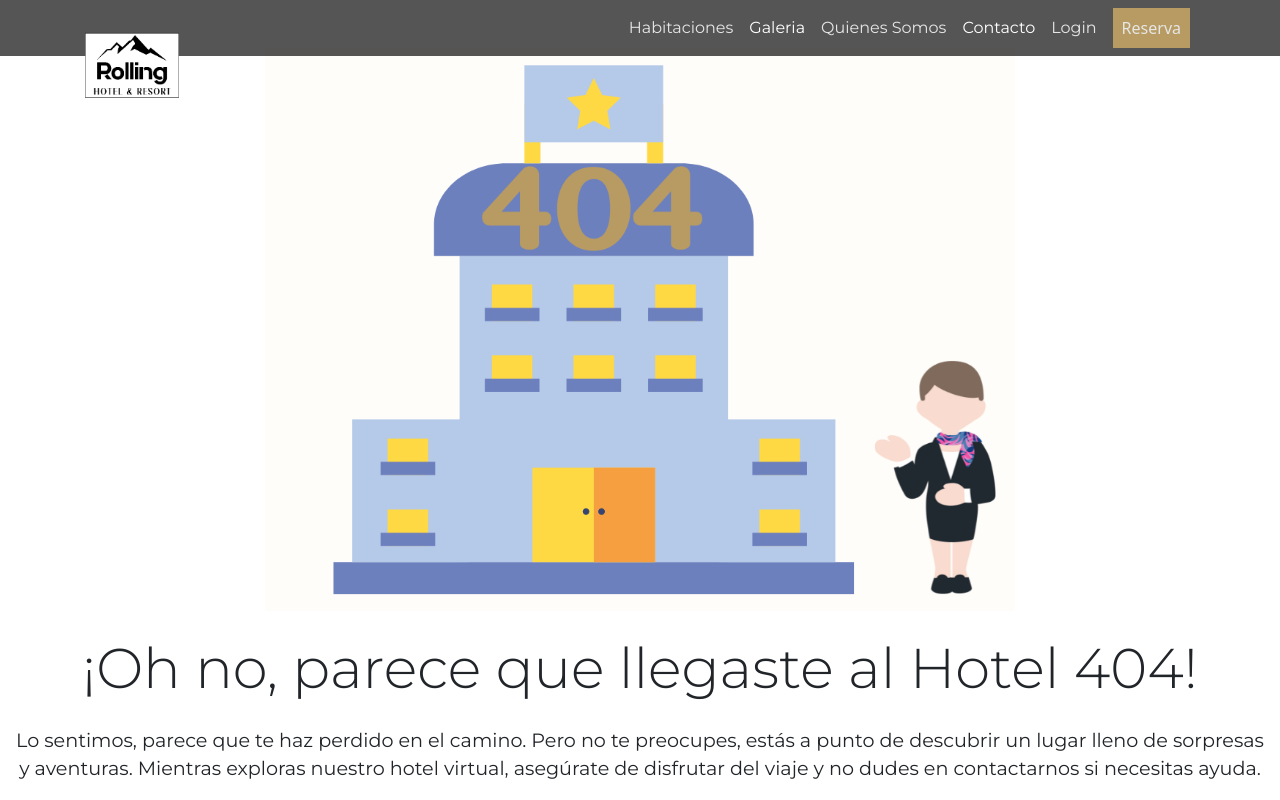
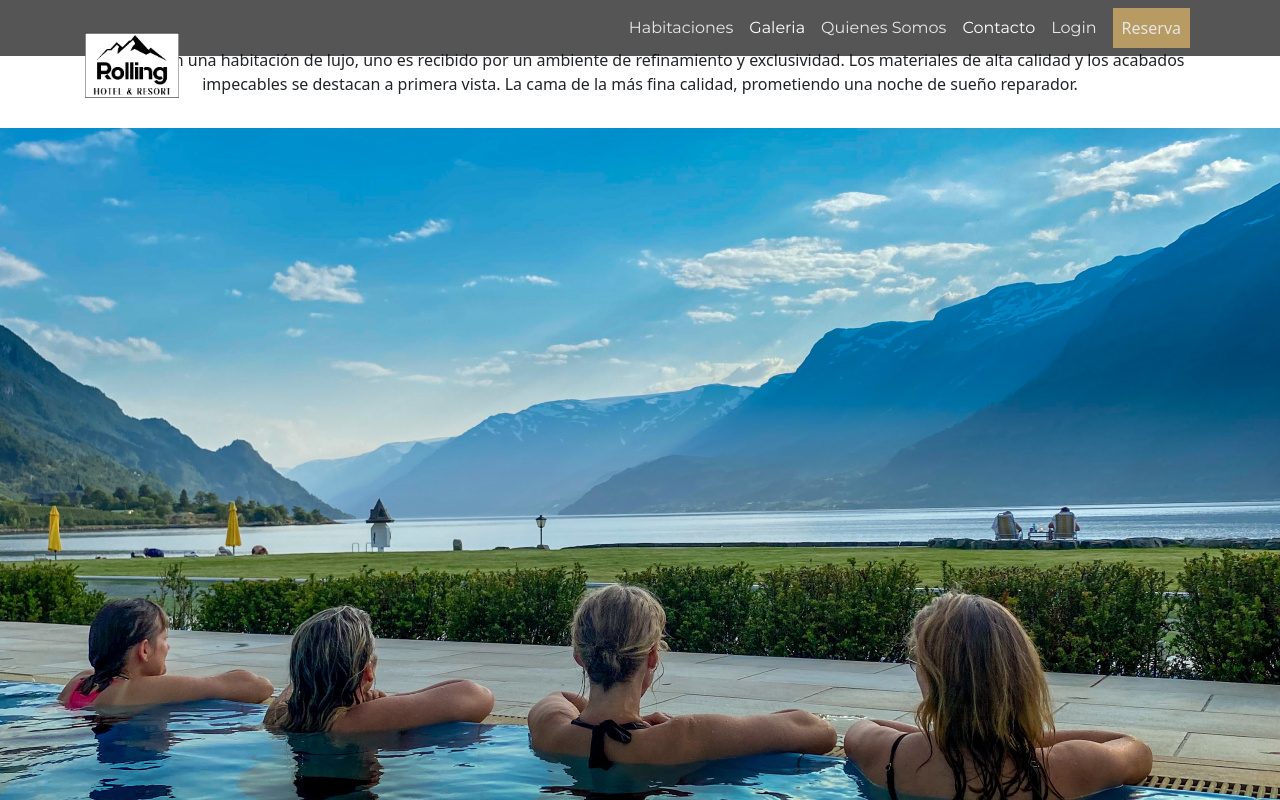
Before and after one commit to CosmeNicolas/ProyectoHotelFrontEnd, a React (Vite) app: page /contacto in a window 1280 px wide. Shown: the top 800 px of the page. Built offline with nearby package versions, Linux system fonts and the light colour scheme.

Commit message:
agrege rutas de contacto

```diff
--- a/src/App.jsx
+++ b/src/App.jsx
@@ -14,6 +14,7 @@ import "./App.css";
 import "./QuienesSomos.css";
 import "./Administrador.css";
 import Servicios from "./components/pages/Servicios";
+import Contacto from "./components/pages/Contacto";
 import "./Usuario.css";
 
 function App() {
@@ -38,6 +39,7 @@ function App() {
         <Route exact path="/login" element={<Login setUsuarioLogueado={setUsuarioLogueado} />} />
         <Route exact path="/CrearUsuario" element={<FormularioUsuario />} />
         <Route exact path="/servicios" element={<Servicios />} />
+        <Route exact path="/contacto" element={<Contacto />} />
       </Routes>
       <Footer />
     </BrowserRouter>
--- a/src/components/common/NavBar.jsx
+++ b/src/components/common/NavBar.jsx
@@ -51,7 +51,7 @@ const NavBar = ({usuarioLogueado, setUsuarioLogueado}) => {
             <NavLink className="nav-link fuente-nav" to="/quienessomos">
               Quienes Somos
             </NavLink>
-            <NavLink className="nav-link fuente-nav" href="#link">
+            <NavLink className="nav-link fuente-nav" href="/contacto">
               Contacto
             </NavLink>
             {
--- /dev/null
+++ b/src/components/pages/Contacto.jsx
@@ -0,0 +1,28 @@
+import { Button, Row, Col, Container, Image } from "react-bootstrap";
+import pileta from "../../assets/pileta.jpeg";
+
+
+const Contacto = () => {
+  return (
+    <>
+      <section>
+        <Container className="text-center">
+          <p className=" text-center mt-5">
+            Al entrar en una habitación de lujo, uno es recibido por un ambiente
+            de refinamiento y exclusividad. Los materiales de alta calidad y los
+            acabados impecables se destacan a primera vista. La cama de la más
+            fina calidad, prometiendo una noche de sueño reparador.
+          </p>
+        </Container>
+        <Image
+          src={pileta}
+          alt="hpileta descanzo"
+          className=" mt-3"
+          fluid
+        />
+      </section>
+    </>
+  );
+};
+
+export default Contacto;
```
Also changed, not shown: src/assets/pileta.jpeg (added).
